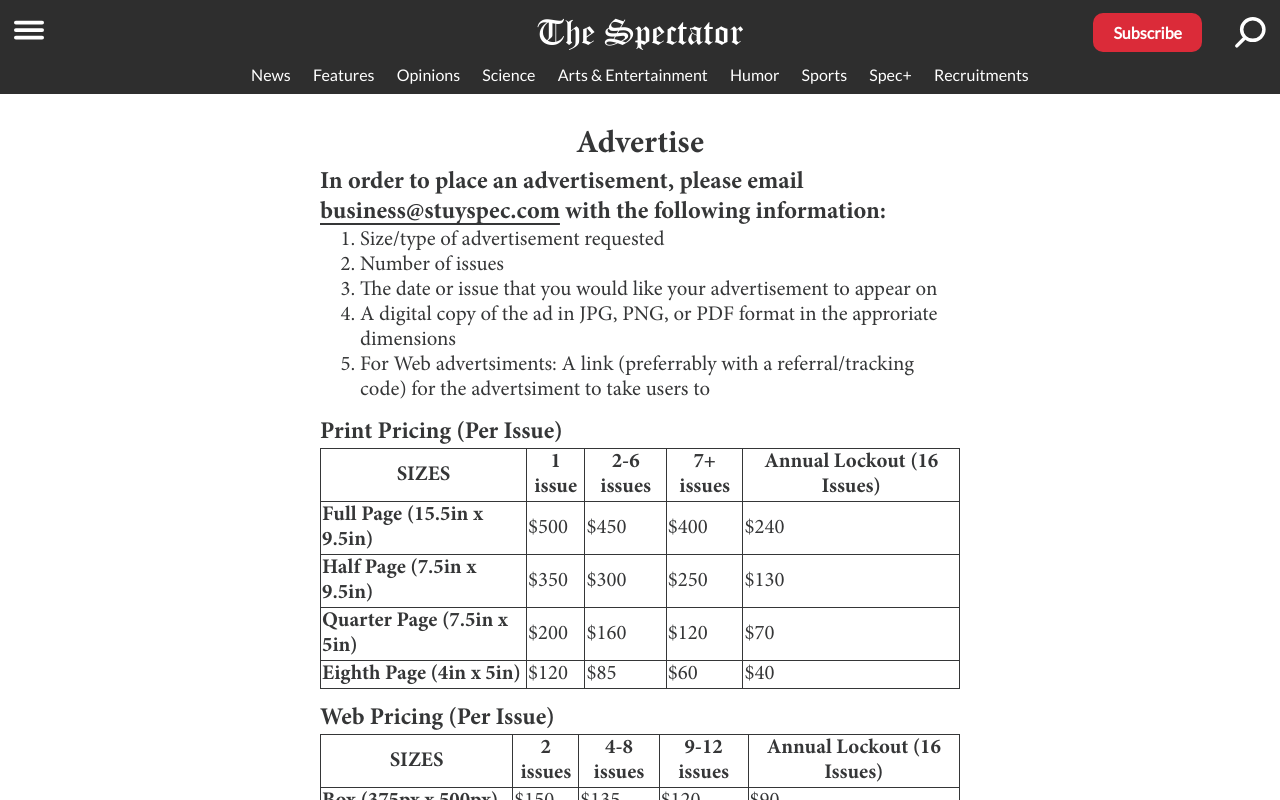
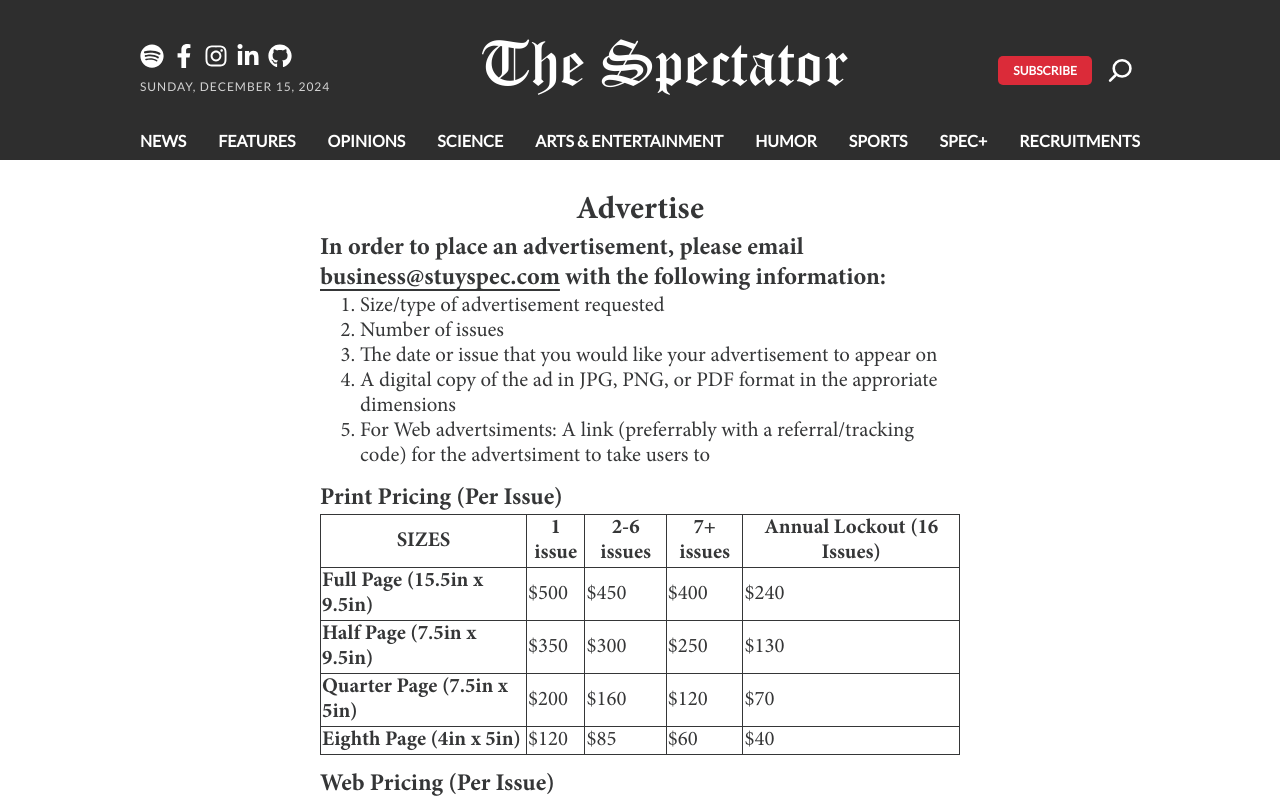
Before and after one commit to stuyspec/stuyspec-rewrite, a Next.js app: page /about/advertise in a window 1280 px wide. Shown: the top 800 px of the page. Built offline with nearby package versions, Linux system fonts and the light colour scheme.

Commit message:
feat: revamp navbar styles

```diff
--- a/components/CollapsibleSearch.tsx
+++ b/components/CollapsibleSearch.tsx
@@ -40,8 +40,8 @@
           <Image
             alt="Search"
             src="/images/search-button.svg"
-						width={32}
-						height={32}
+            width={24}
+            height={24}
           />
         </div>
         <input
--- a/components/Navbar.tsx
+++ b/components/Navbar.tsx
@@ -4,26 +4,128 @@
 import CollapsibleSearch from "./CollapsibleSearch";
 import Image from "next/image";
 import Sidebar from "./Sidebar";
-import { useState } from "react";
+import { useEffect, useState } from "react";
+
+import {
+  FaFacebookF,
+  FaGithub,
+  FaInstagram,
+  FaLinkedin,
+  FaLinkedinIn,
+  FaSpotify,
+} from "react-icons/fa";
+
+function currentDate() {
+  const today = new Date();
+
+  const days = [
+    "Sunday",
+    "Monday",
+    "Tuesday",
+    "Wednesday",
+    "Thursday",
+    "Friday",
+    "Saturday",
+  ];
+  const months = [
+    "January",
+    "February",
+    "March",
+    "April",
+    "May",
+    "June",
+    "July",
+    "August",
+    "September",
+    "October",
+    "November",
+    "December",
+  ];
+
+  const dayOfWeek = days[today.getDay()];
+  const month = months[today.getMonth()];
+  const date = today.getDate();
+  const year = today.getFullYear();
+
+  return `${dayOfWeek}, ${month} ${date}, ${year}`;
+}
 
 const Navbar = () => {
   const [viewSubSection, setViewSubSection] = useState(false);
+  const [scroll, setScroll] = useState(0);
+
   function toggleMenu() {
     setViewSubSection(!viewSubSection);
   }
 
+  function handleScroll() {
+    if (window.innerWidth > 1050) {
+      const position = window.scrollY;
+      setScroll(position);
+    }
+  }
+
+  useEffect(() => {
+    window.addEventListener("scroll", handleScroll, { passive: true });
+
+    return () => {
+      window.removeEventListener("scroll", handleScroll);
+    };
+  }, []);
+
   return (
+    <>
+      <div id={styles.ghost} style={scroll > 121.6 ? { height: "40px" } : {}} />
+
       <div id={styles.nav_parent}>
         <nav id={styles.nav}>
-				<div id={styles.hamburgerMenu} className="button" onClick={toggleMenu}>
+          <div id={styles.navbar_hero}>
+            <div
+              id={styles.hamburgerMenu}
+              className="button"
+              onClick={toggleMenu}
+            >
               <Image
                 src="/images/hamburger-menu.svg"
-						width={30}
-						height={30}
+                width={25}
+                height={25}
                 id={styles.hamburgerMenu}
                 className="button"
                 alt="Button to view the departments"
               />
+            </div>
+
+            <div>
+              <div id={styles.media_buttons}>
+                <Link
+                  href="https://open.spotify.com/show/40JaCJA0FvtZToAv81qVjz"
+                  aria-label="The Lens Podcast on Spotify"
+                >
+                  <FaSpotify id={styles.media_button} />
+                </Link>
+                <Link
+                  href="https://www.facebook.com/stuyspectator"
+                  aria-label="Facebook"
+                >
+                  <FaFacebookF id={styles.media_button} />
+                </Link>
+                <Link
+                  href="https://www.instagram.com/stuyspectator/"
+                  aria-label="Instagram"
+                >
+                  <FaInstagram id={styles.media_button} />
+                </Link>
+                <Link
+                  href="https://www.linkedin.com/company/the-stuyvesant-spectator"
+                  aria-label="Linkedin"
+                >
+                  <FaLinkedinIn id={styles.media_button} />
+                </Link>
+                <Link href="https://github.com/stuyspec" aria-label="GitHub">
+                  <FaGithub id={styles.media_button} />
+                </Link>
+              </div>
+              <span id={styles.date}>{currentDate()}</span>
             </div>
 
             <span
@@ -36,8 +138,10 @@
                 </div>
               </Link>
             </span>
+
+            <div id={styles.subscribe_search}>
               <div
-					id={styles.subscribe_parent}
+                id={styles.subscribe}
                 className={styles.clickable_nav_element}
               >
                 <Link href="/subscribe">
@@ -50,7 +154,26 @@
               <div>
                 <CollapsibleSearch />
               </div>
+            </div>
+          </div>
         </nav>
+
+        <div
+          style={
+            scroll > 121.6
+              ? {
+                  position: "fixed",
+                  top: 0,
+                  boxShadow:
+                    "0 4px 6px -1px rgb(0 0 0 / 0.1), 0 2px 4px -2px rgb(0 0 0 / 0.1)",
+                  right: 0,
+                  left: 0,
+                  zIndex: 3,
+                  backgroundColor: "var(--secondary-nav)",
+                }
+              : {}
+          }
+        >
           <div id={styles.department_bar}>
             <span>
               <Link href="/department/news">News</Link>
@@ -80,10 +203,16 @@
               <Link href="/about/recruitments">Recruitments</Link>
             </span>
           </div>
+        </div>
+
         <div>
-				<Sidebar showSidebar={viewSubSection} setShowSidebar={setViewSubSection} />
+          <Sidebar
+            showSidebar={viewSubSection}
+            setShowSidebar={setViewSubSection}
+          />
         </div>
       </div>
+    </>
   );
 };
 
--- a/styles/CollapsibleSearch.module.css
+++ b/styles/CollapsibleSearch.module.css
@@ -7,7 +7,7 @@
 
 #search_button {
   position: absolute;
-	height: 32px;
+  height: 24px;
   z-index: 2;
   top: 0;
   transform: translate(0, -50%);
@@ -16,6 +16,8 @@
 
 #search_button:hover {
   opacity: 0.75;
+  cursor: pointer;
+  transition-duration: 0.25s;
 }
 
 #search_button:active {
@@ -23,11 +25,12 @@
 }
 
 #search_textbox {
-	width: 175px;
-	border-radius: 4px;
+  width: 150px;
+  border-radius: 5px;
   transition: all 0.2s linear;
-	padding: 0.5rem;
-	font-size: 1rem;
+  padding: 0.4rem 0.4rem 0.4rem 1rem;
+  font-size: var(--extra-small-text);
+  font-weight: 600;
   position: absolute;
   top: 0;
   transform: translate(0, -50%);
--- a/styles/Navbar.module.css
+++ b/styles/Navbar.module.css
@@ -1,68 +1,83 @@
 #nav_parent {
   width: 100%;
+  overflow: hidden;
   background-color: var(--secondary-nav);
-}
-
-#nav {
-	width: 100%;
-	height: 65px;
-	padding: 1px 14px;
-
-	grid-template-columns: 48px 250px 120px 48px 48px;
-	grid-template-rows: 100%;
-	column-gap: 2rem;
-
-	display: flex;
-	align-items: center;
-	overflow: hidden;
-	/* align-self: flex-start; */
+  color: var(--primary-immutable);
 }
 
 #department_bar {
-	max-width: 800px;
+  max-width: 1000px;
+  font-weight: 800;
+  text-transform: uppercase;
   height: fit-content;
   display: flex;
-	justify-content: space-around;
+  justify-content: space-between;
   margin-right: auto;
   margin-left: auto;
   font-family: var(--secondary-font);
   align-items: center;
   padding-bottom: 10px;
-	color: var(--primary-immutable);
+  padding-top: 10px;
 }
 
-#subscribe_parent {
+#subscribe_search {
+  padding-top: 1rem;
+  display: flex;
+  align-items: center;
+}
+
+#media_buttons {
+  font-size: 1.5rem;
+  padding-top: 1rem;
+}
+
+#media_button {
+  margin-right: 0.5rem;
+}
+
+#navbar_hero {
+  padding: 1.75rem 0 1.5rem 0;
+  display: flex;
+  align-items: center;
+  justify-content: space-between;
+  max-width: 1000px;
   margin-left: auto;
+  margin-right: auto;
+}
+
+#department_bar span:hover {
+  opacity: 0.75;
+  transition-duration: 0.25s;
+  transform: translateY(-2px);
 }
 
 #logo_container {
-	font-size: var(--large-text);
-	color: var(--primary-immutable);
-	justify-self: center;
-	width: 250px;
-	text-align: center;
-	position: absolute;
-	top: 32px;
-	/* position the top  edge of the element at the middle of the parent */
-	left: 50%;
-	/* position the left edge of the element at the middle of the parent */
-
-	transform: translate(-50%, -50%);
+  font-size: var(--extra-large-text);
   cursor: pointer;
   font-family: "Old English Text MT";
+  text-align: center;
 }
 
+#date {
+  font-family: var(--secondary-font);
+  font-size: var(--extra-small-text);
+  text-transform: uppercase;
+  color: lightgray;
+  letter-spacing: 1px;
+}
 
 #hamburgerMenu {
-	/* display: none; */
+  display: none;
   background: none;
   cursor: pointer;
 }
 
+#media_button:hover,
 #hamburgerMenu:hover,
 #subscribe:hover,
 #searchButton:hover,
 .clickable_nav_element:hover {
+  transition-duration: 0.25s;
   opacity: 0.75;
 }
 
@@ -73,62 +88,67 @@
   opacity: 0.5;
 }
 
-@media screen and (max-width: 940px) {
-	#nav {
-		grid-template-columns: 48px calc(100% - 188px) 56px 56px;
-		column-gap: 1.5rem;
+@media screen and (max-width: 1050px) {
+  #hamburgerMenu {
+    display: block;
+    margin-left: 1rem;
+  }
+
+  #date,
+  #department_bar,
+  #media_buttons {
+    display: none;
+  }
+
+  #ghost {
+    height: 95px;
+  }
+
+  #nav_parent {
+    height: 95px;
+    position: fixed;
+    background-color: var(--secondary-nav);
+    right: 0;
+    left: 0;
+    top: 0;
+    z-index: 3;
+    width: 100%;
+    overflow: visible;
+    padding-right: 1rem;
   }
 
   #logo_container {
-		font-size: 2rem;
-		position: static;
-
-		transform: none;
-		float: left;
-		margin-right: auto;
-		width: fit-content;
-		margin-left: 10px;
-		width: 220px;
-		text-align: center;
+    font-size: var(--large-text);
+    margin-left: 1.5rem;
   }
 
-	#subscribe_parent {
+  #navbar_hero {
+    height: 95px;
+    padding: 0;
+    display: flex;
+    justify-content: flex-start;
+    align-items: center;
+  }
+
+  #subscribe_search {
+    margin-left: auto;
+    padding-top: 0.5rem;
+  }
+}
+
+@media screen and (max-width: 490px) {
+  #logo_container {
+    font-size: var(--medium-text);
+  }
+
+  #subscribe {
     display: none;
   }
 
-	#searchButton {
-		grid-column-start: 4;
-		grid-column-end: 4;
-		place-self: center;
-	}
-
-	#hamburgerMenu {
-		display: block;
-	}
-
-	.hide {
-		display: none !important;
-	}
-
-	#department_bar {
-		display: none;
-		flex-direction: column;
-	}
-}
-
-@media screen and (max-width: 480px) {
-	#logo_container {
-		width: 200px;
-	}
-}
-
-@media screen and (max-width: 350px) {
-	#logo_container {
-		width: 140px;
-	}
-
-	#logo_the {
-		display: none;
+  #navbar_hero,
+  #ghost,
+  #nav_parent {
+    height: 65px;
   }
 }
 
--- a/styles/Sidebar.module.css
+++ b/styles/Sidebar.module.css
@@ -4,6 +4,7 @@
   position: absolute !important;
   height: calc(100vh - 94px);
   top: 94px;
+  z-index: 3;
 }
 
 #sidebar {
@@ -111,6 +112,7 @@
   #socialsBar {
     display: none;
   }
+
   #right_arrow {
     display: none;
   }
@@ -120,7 +122,8 @@
   }
 
   .department:hover .subdepartment {
-		display: none; /* Explicitly specify for safari... */
+    display: none;
+    /* Explicitly specify for safari... */
   }
 }
 
--- a/styles/SubscribeButton.module.css
+++ b/styles/SubscribeButton.module.css
@@ -14,14 +14,15 @@
 #subscribe_button_navbar {
   color: var(--primary-immutable);
   font-family: var(--secondary-font);
+  text-transform: uppercase;
   font-weight: bold;
   background-color: #db2b39;
-	padding: 10px 20px;
-	border-radius: 10px;
-	font-size: var(--small-text);
+  padding: 7px 15px;
+  border-radius: 5px;
+  font-size: var(--extra-small-text);
   cursor: pointer;
-	margin: 0 auto;
   display: block;
+  margin-right: 1rem;
 }
 
 #subscribe:hover {
--- a/styles/globals.css
+++ b/styles/globals.css
@@ -44,9 +44,11 @@
 :root {
   --primary-immutable: #ffffff;
   --accent: #4283e4;
+  --extra-large-text: 4rem;
   --large-text: 2.25rem;
   --medium-text: 1.75rem;
   --small-text: 1rem;
+  --extra-small-text: 0.75rem;
   --primary-font: "Minion Pro", Georgia;
   --secondary-font: "Lato";
   /* Light Theme, default */
@@ -57,7 +59,7 @@
   --medium-grey: #555555;
 }
 
-[data-theme='dark'] {
+[data-theme="dark"] {
   /* Dark Theme */
   --secondary-nav: #272525;
   --primary: #ffffff;
@@ -66,8 +68,8 @@
   --medium-grey: #e9e8e8;
 }
 
-[data-theme='dark'] [data-hide-on-theme='dark'],
-[data-theme='light'] [data-hide-on-theme='light'] {
+[data-theme="dark"] [data-hide-on-theme="dark"],
+[data-theme="light"] [data-hide-on-theme="light"] {
   display: none;
 }
 
@@ -109,8 +111,6 @@
 }
 
 #navbar {
-	position: sticky;
-	top: 0;
   z-index: 3;
 }
 
```
Also changed, not shown: styles/Subscribe.module.css (indentation only), styles/[department].module.css (indentation only). Lines whose indentation alone changed are shown as unchanged.
